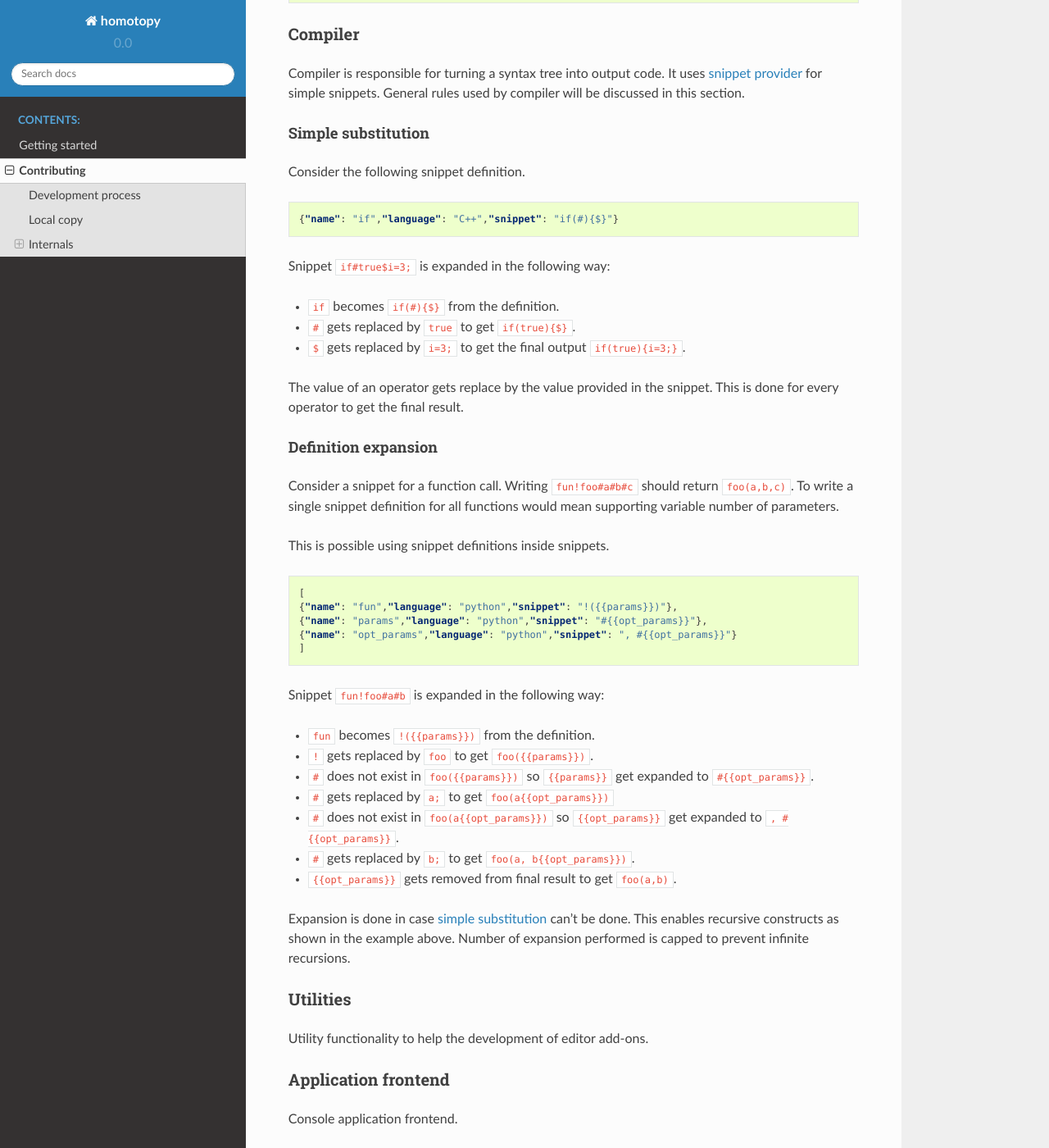
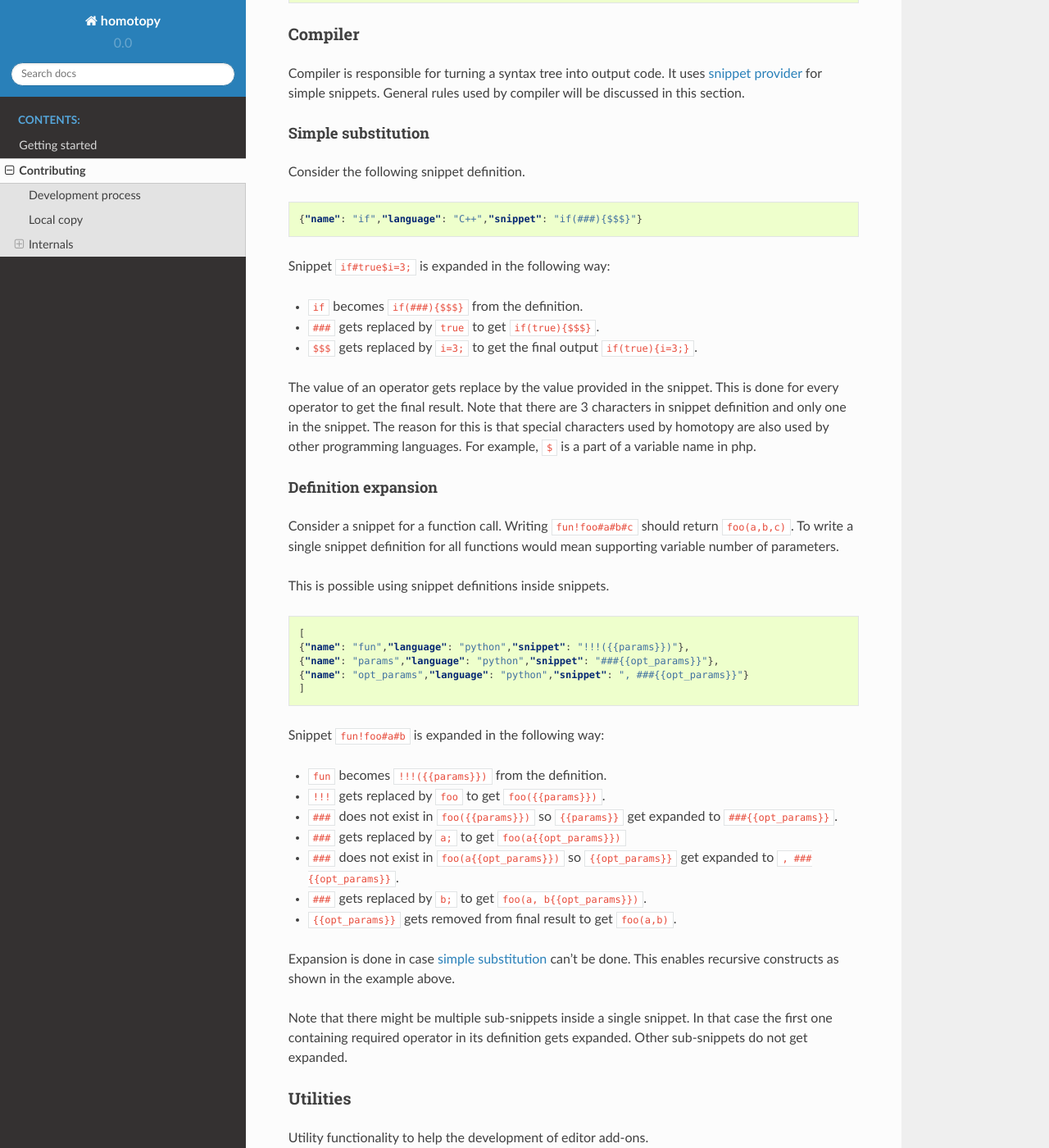
Before and after one commit to Ahhhhmed/homotopy, a Sphinx documentation site: the page built from docs/contributing.rst, in a window 1280 px wide and 1400 px high, scrolled down 3203 px. Shown: the whole window at 82% size. Built offline with Sphinx 7.4.7 and the Read the Docs theme 2.0.0, drawn with Linux system fonts in a browser that asks for light colours; some of the changed text lies outside the part shown.

Commit message:
compiler_improvements (#8)
* Changed expansion level count to 1

* Changed operations to be tree characters instead of one

* Removed expansion level count variable and added check before expanding sub-snippet

* Added cleaning of sub-snippets for right subtree

* Changed docs to be reflect multiple characters for operator in snippet definitions

* Changed docs to reflect changes made to sub-snippet expansion logic

```diff
--- a/docs/contributing.rst
+++ b/docs/contributing.rst
@@ -133,8 +133,8 @@ Snippets definition are writen in json files as shown is the following example.
 .. code-block:: json
 
     [
-    {"name": "for","language": "C++","snippet": "for(#){$}"},
-    {"name": "if","language": "C++","snippet": "if(#){$}"}
+    {"name": "for","language": "C++","snippet": "for(###){$$$}"},
+    {"name": "if","language": "C++","snippet": "if(###){$$$}"}
     ]
 
 Implementation
@@ -172,16 +172,19 @@ Consider the following snippet definition.
 
 .. code-block:: json
 
-    {"name": "if","language": "C++","snippet": "if(#){$}"}
+    {"name": "if","language": "C++","snippet": "if(###){$$$}"}
 
 Snippet :code:`if#true$i=3;` is expanded in the following way:
 
-* :code:`if` becomes :code:`if(#){$}` from the definition.
-* :code:`#` gets replaced by :code:`true` to get :code:`if(true){$}`.
-* :code:`$` gets replaced by :code:`i=3;` to get the final output :code:`if(true){i=3;}`.
+* :code:`if` becomes :code:`if(###){$$$}` from the definition.
+* :code:`###` gets replaced by :code:`true` to get :code:`if(true){$$$}`.
+* :code:`$$$` gets replaced by :code:`i=3;` to get the final output :code:`if(true){i=3;}`.
 
 The value of an operator gets replace by the value provided in the snippet.
 This is done for every operator to get the final result.
+Note that there are 3 characters in snippet definition and only one in the snippet.
+The reason for this is that special characters used by homotopy are also used by other programming languages.
+For example, :code:`$` is a part of a variable name in php.
 
 Definition expansion
 """"""""""""""""""""
@@ -194,25 +197,28 @@ This is possible using snippet definitions inside snippets.
 .. code-block:: json
 
     [
-    {"name": "fun","language": "python","snippet": "!({{params}})"},
-    {"name": "params","language": "python","snippet": "#{{opt_params}}"},
-    {"name": "opt_params","language": "python","snippet": ", #{{opt_params}}"}
+    {"name": "fun","language": "python","snippet": "!!!({{params}})"},
+    {"name": "params","language": "python","snippet": "###{{opt_params}}"},
+    {"name": "opt_params","language": "python","snippet": ", ###{{opt_params}}"}
     ]
 
 Snippet :code:`fun!foo#a#b` is expanded in the following way:
 
-* :code:`fun` becomes :code:`!({{params}})` from the definition.
-* :code:`!` gets replaced by :code:`foo` to get :code:`foo({{params}})`.
-* :code:`#` does not exist in :code:`foo({{params}})` so :code:`{{params}}` get expanded to :code:`#{{opt_params}}`.
-* :code:`#` gets replaced by :code:`a;` to get :code:`foo(a{{opt_params}})`
-* :code:`#` does not exist in :code:`foo(a{{opt_params}})` so :code:`{{opt_params}}`
-  get expanded to :code:`, #{{opt_params}}`.
-* :code:`#` gets replaced by :code:`b;` to get :code:`foo(a, b{{opt_params}})`.
+* :code:`fun` becomes :code:`!!!({{params}})` from the definition.
+* :code:`!!!` gets replaced by :code:`foo` to get :code:`foo({{params}})`.
+* :code:`###` does not exist in :code:`foo({{params}})` so :code:`{{params}}` get expanded to :code:`###{{opt_params}}`.
+* :code:`###` gets replaced by :code:`a;` to get :code:`foo(a{{opt_params}})`
+* :code:`###` does not exist in :code:`foo(a{{opt_params}})` so :code:`{{opt_params}}`
+  get expanded to :code:`, ###{{opt_params}}`.
+* :code:`###` gets replaced by :code:`b;` to get :code:`foo(a, b{{opt_params}})`.
 * :code:`{{opt_params}}` gets removed from final result to get :code:`foo(a,b)`.
 
 Expansion is done in case `simple substitution`_ can't be done.
 This enables recursive constructs as shown in the example above.
-Number of expansion performed is capped to prevent infinite recursions.
+
+Note that there might be multiple sub-snippets inside a single snippet.
+In that case the first one containing required operator in its definition gets expanded.
+Other sub-snippets do not get expanded.
 
 Utilities
 ^^^^^^^^^
```
Also changed, not shown: other parts of docs/contributing.rst (+1 -1 lines), 2 other files.
